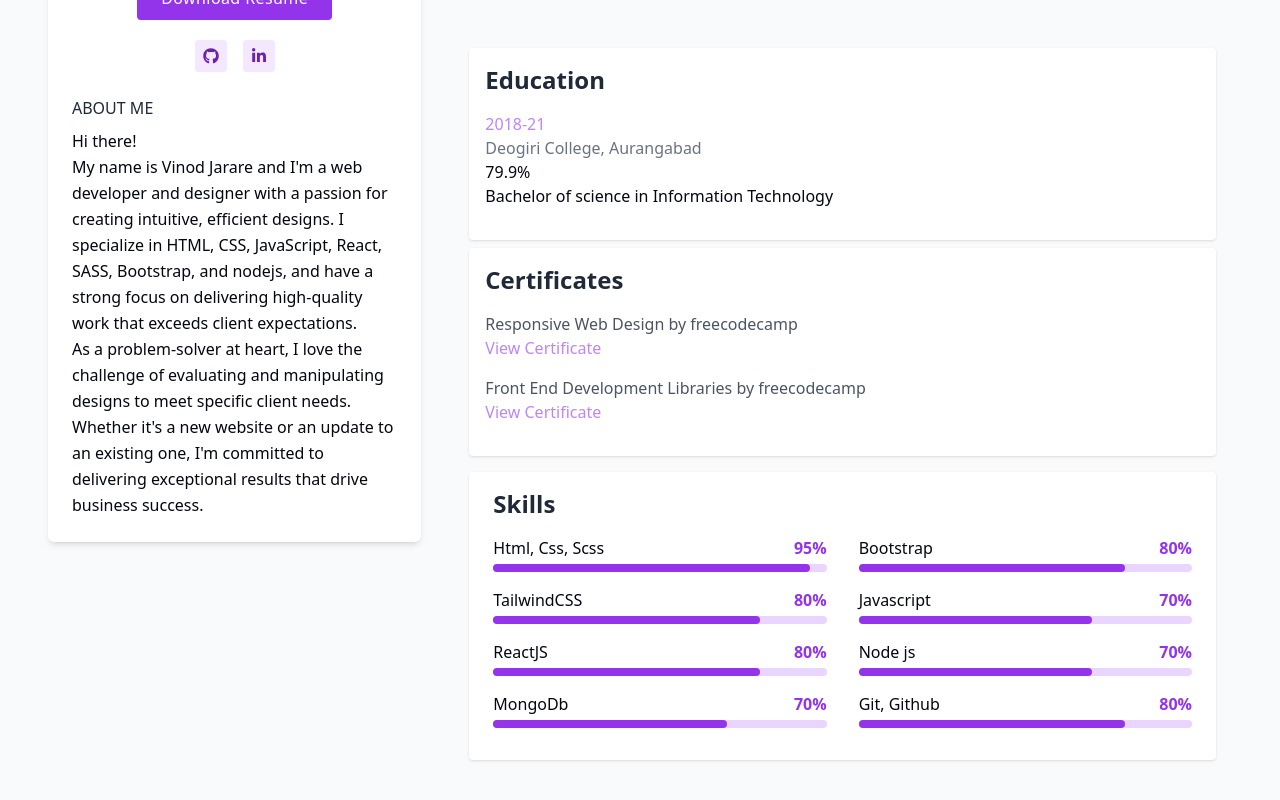
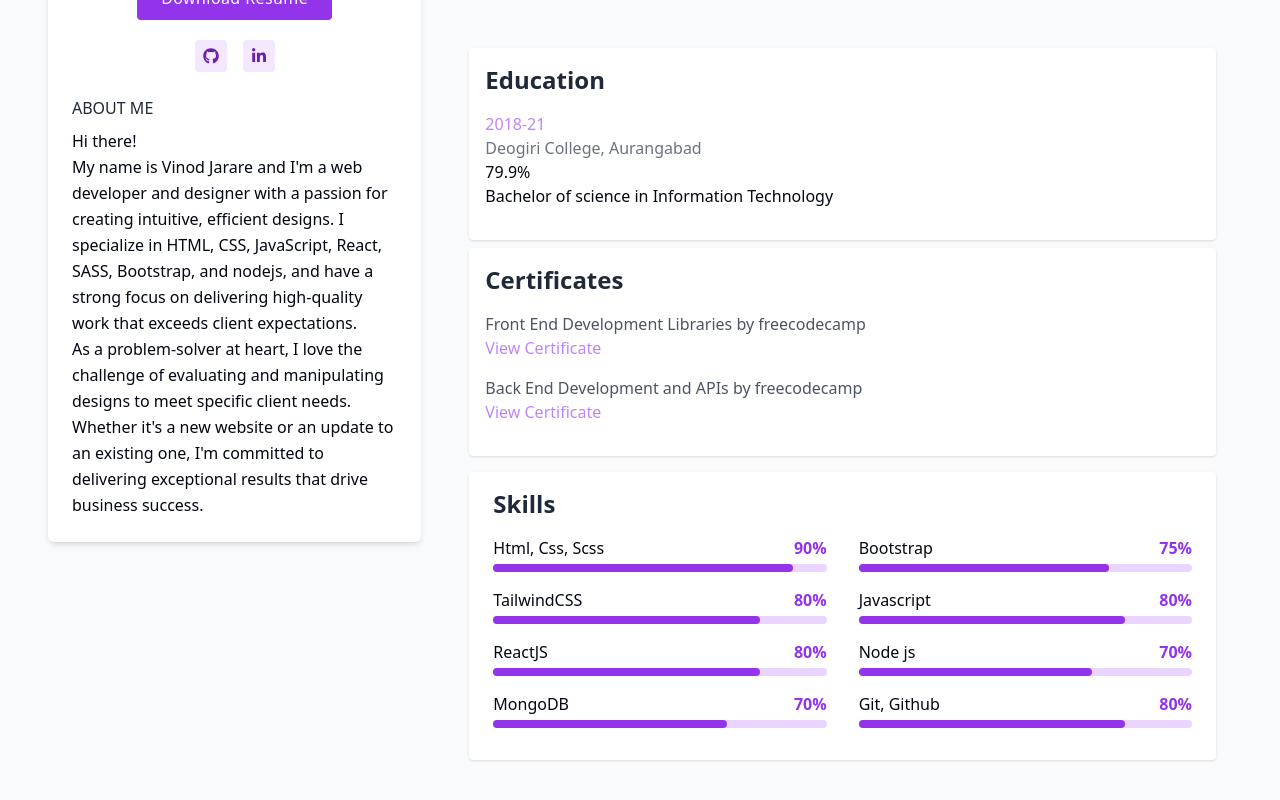
Before and after one commit to vinodjarare/Next-Portfolio, a Next.js app: page / in a window 1280 px wide. Shown: the part 308-1108 px from the top of the page. Built offline with nearby package versions, Linux system fonts and the light colour scheme.

Commit message:
update data.js

```diff
--- a/app/data.js
+++ b/app/data.js
@@ -48,12 +48,12 @@ export const skillData = [
   {
     id: 1,
     title: "Html, Css, Scss",
-    percentage: "95%",
+    percentage: "90%",
   },
   {
     id: 2,
     title: "Bootstrap",
-    percentage: "80%",
+    percentage: "75%",
   },
   {
     id: 3,
@@ -63,7 +63,7 @@ export const skillData = [
   {
     id: 4,
     title: "Javascript",
-    percentage: "70%",
+    percentage: "80%",
   },
   {
     id: 5,
@@ -77,7 +77,7 @@ export const skillData = [
   },
   {
     id: 7,
-    title: "MongoDb",
+    title: "MongoDB",
     percentage: "70%",
   },
   {
@@ -156,13 +156,13 @@ export const portfolioData = [
 export const certificate = [
   {
     id: 1,
-    title: "Responsive Web Design by freecodecamp",
-    link: "//freecodecamp.org/certification/fccc31301b4-0746-4c3d-b244-a728b0bdea43/responsive-web-design",
+    title: "Front End Development Libraries by freecodecamp",
+    link: "https://freecodecamp.org/certification/vinod_jarare/front-end-development-libraries",
   },
   {
     id: 2,
-    title: "Front End Development Libraries by freecodecamp",
-    link: "https://freecodecamp.org/certification/fccc31301b4-0746-4c3d-b244-a728b0bdea43/front-end-development-libraries",
+    title: "Back End Development and APIs by freecodecamp",
+    link: "https://freecodecamp.org/certification/vinod_jarare/back-end-development-and-apis",
   },
 ];
 
```
Also changed, not shown: 1 other file (tests, documents, lock files or other folders).
